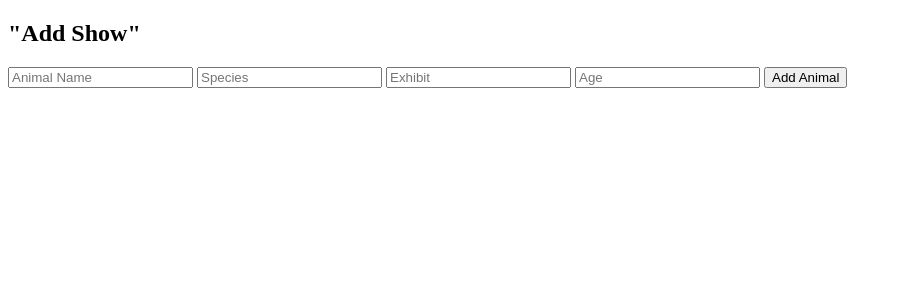
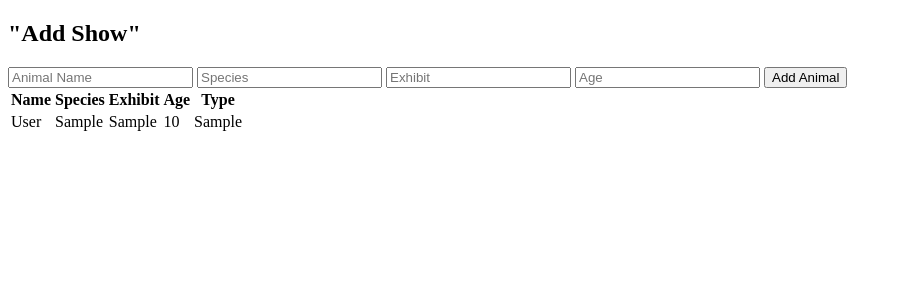
Before and after one commit to wharmond/Team25, a Flask app: page /AdminViewAnimals in a window 1280 px wide. Shown: the top 300 px of the page, without its empty margins (0-902 px from the left). Run offline with Flask 2, Linux system fonts and the light colour scheme; tables that the repository leaves empty or names only in its code hold one stand-in row (values such as "Sample post").

Commit message:
Add files via upload

```diff
--- a/templates/AdminTemplates/addAnimal.html
+++ b/templates/AdminTemplates/addAnimal.html
@@ -18,5 +18,27 @@
         <button id="addAnimalBtn" class="btn btn-primary btn-block" type="button"> Add Animal </button>
       </form>
     </div>
+    <table class="data-table">
+      <thead>
+        <tr>
+          <th>Name</th>
+          <th>Species</th>
+          <th>Exhibit</th>
+          <th>Age</th>
+          <th>Type</th>
+        </tr>
+      </thead>
+      <tbody>
+         {% for row in rows %}
+    <tr>
+        <td>{{ row.Name }}</td>
+        <td>{{ row.Species }}</td>
+        <td>{{ row.Exhibit }}</td>
+        <td>{{ row.Age }}</td>
+        <td>{{ row.Type }}</td>
+    </tr>
+    {% endfor %}
+      </tbody>
+    </table>
 </body>
 </html>
```
Also changed, not shown: templates/VisitorTemplates/SearchExhibits.html (+12 -4 lines), static/css/Registration.css (line endings or trailing spaces), templates/AdminTemplates/Admin_Homepage.html (line endings or trailing spaces), templates/Login.html (line endings or trailing spaces), templates/Registration.html (line endings or trailing spaces), templates/StaffTemplates/staff_Homepage.html (line endings or trailing spaces), templates/TestPage.html (line endings or trailing spaces), templates/VisitorTemplates/ExhibitHistory.html (line endings or trailing spaces), templates/VisitorTemplates/Visitor_Homepage.html (line endings or trailing spaces), templates/VisitorTemplates/searchAnimals.html (line endings or trailing spaces).
